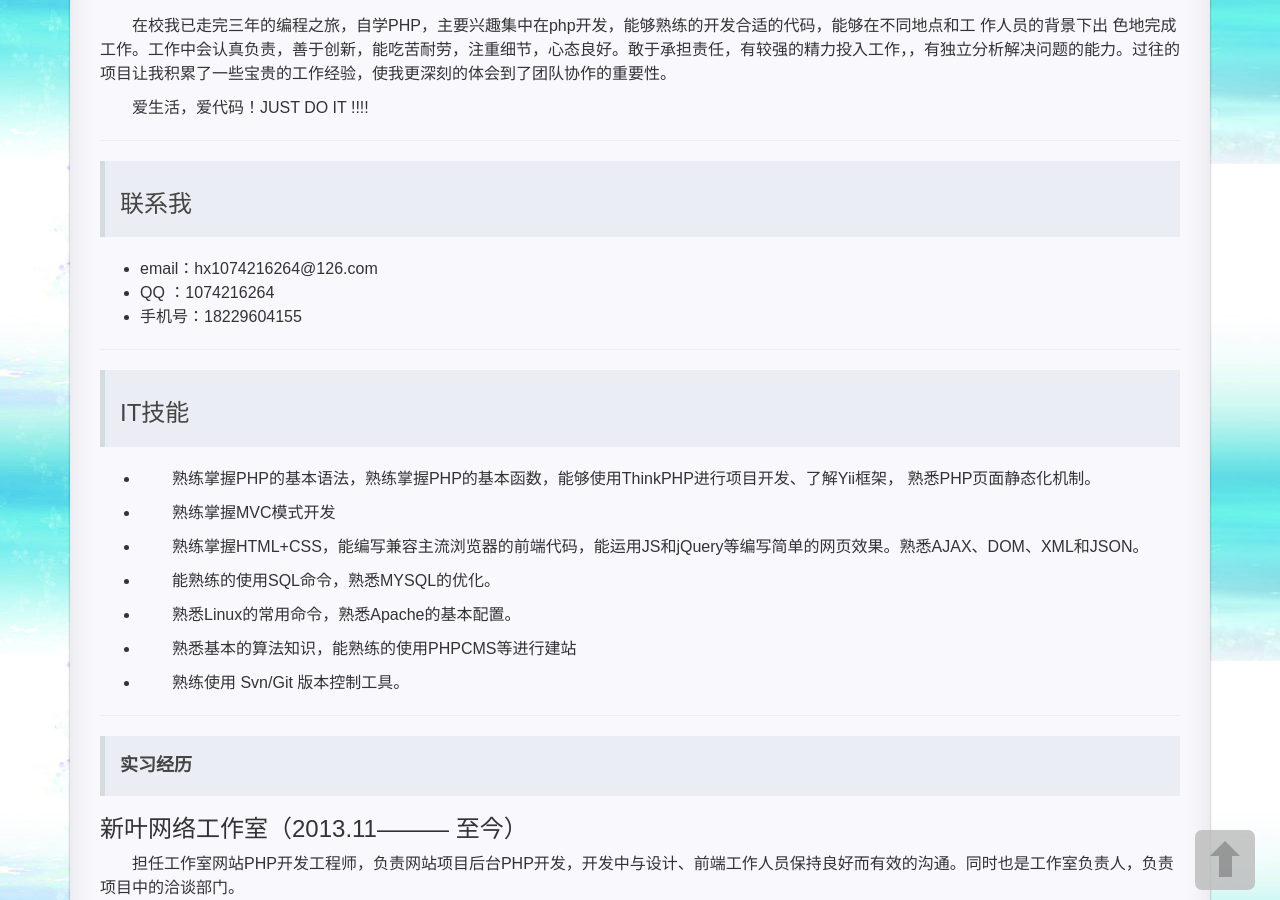
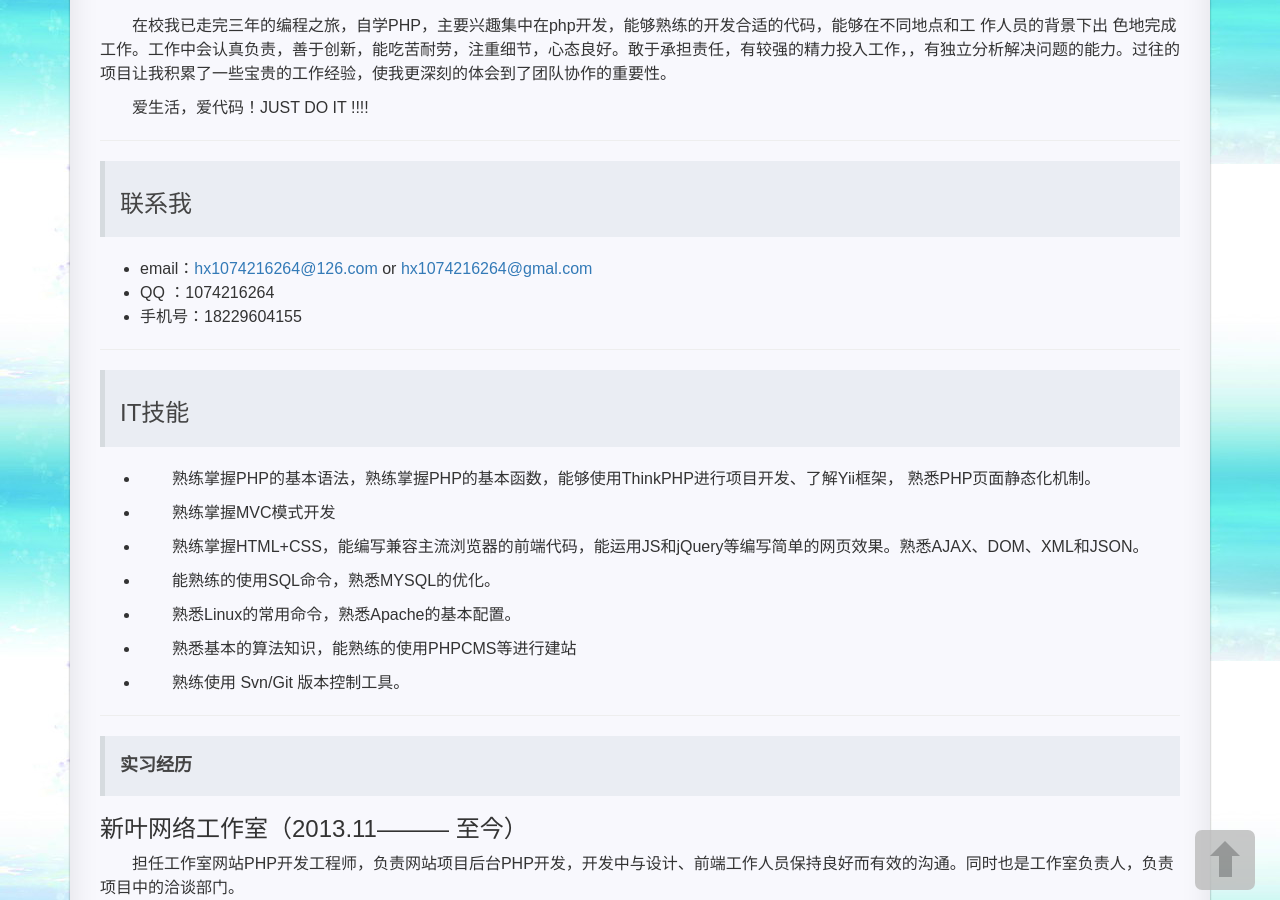
Before and after one commit to hexing-w/hexing-w.github.io, a Jekyll site: the page built from pages/2about.md, in a window 1280 px wide and 900 px high, scrolled down 333 px. Built offline with Jekyll 4.4.1, drawn with Linux system fonts in a browser that asks for light colours; nearby versions of some CDN libraries; comment, search, counter and statistics services are not loaded; a style sheet for code colours, icons or effects is not loaded.

Commit message:
Update 2about.md

```diff
--- a/pages/2about.md
+++ b/pages/2about.md
@@ -19,7 +19,7 @@ icon: glyphicon-heart
 
 > ### 联系我
 
-* email：hx1074216264@126.com
+* email：[hx1074216264@126.com](mailto:hx1074216264@126.com) or [hx1074216264@gmal.com](mailto:hx1074216264@gmail.com)
 * QQ   ：1074216264
 * 手机号：18229604155
 
```
